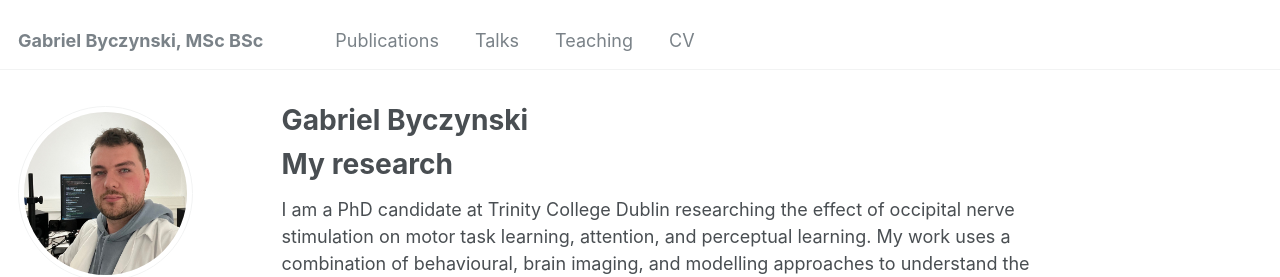
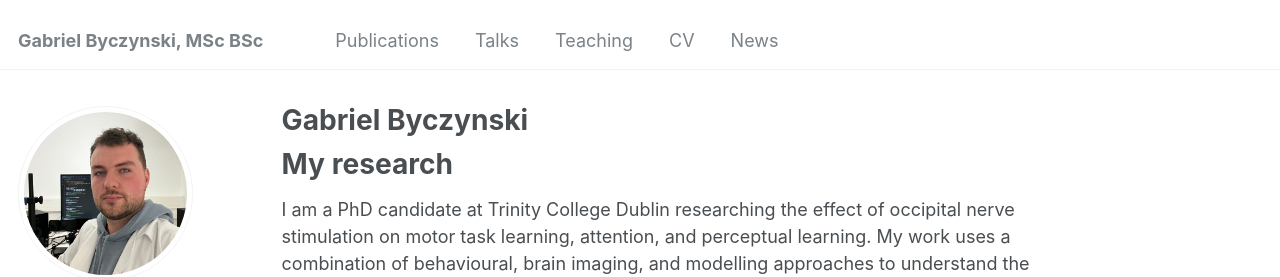
Before and after one commit to gabebyczynski/gabebyczynski.github.io, a Jekyll site: the page built from _pages/about.md, in a window 1280 px wide. Shown: the top 277 px of the page. Built offline with Jekyll 4.4.1, drawn with Linux system fonts in a browser that asks for light colours; some web fonts are replaced.

Commit message:
Update navigation.yml

```diff
--- a/_data/navigation.yml
+++ b/_data/navigation.yml
@@ -17,5 +17,8 @@ main:
   - title: "CV"
     url: /cv/
 
+  - title: "News"
+    url: /portfolio/
+
  # - title: "Guide"
  #   url: /markdown/
```
